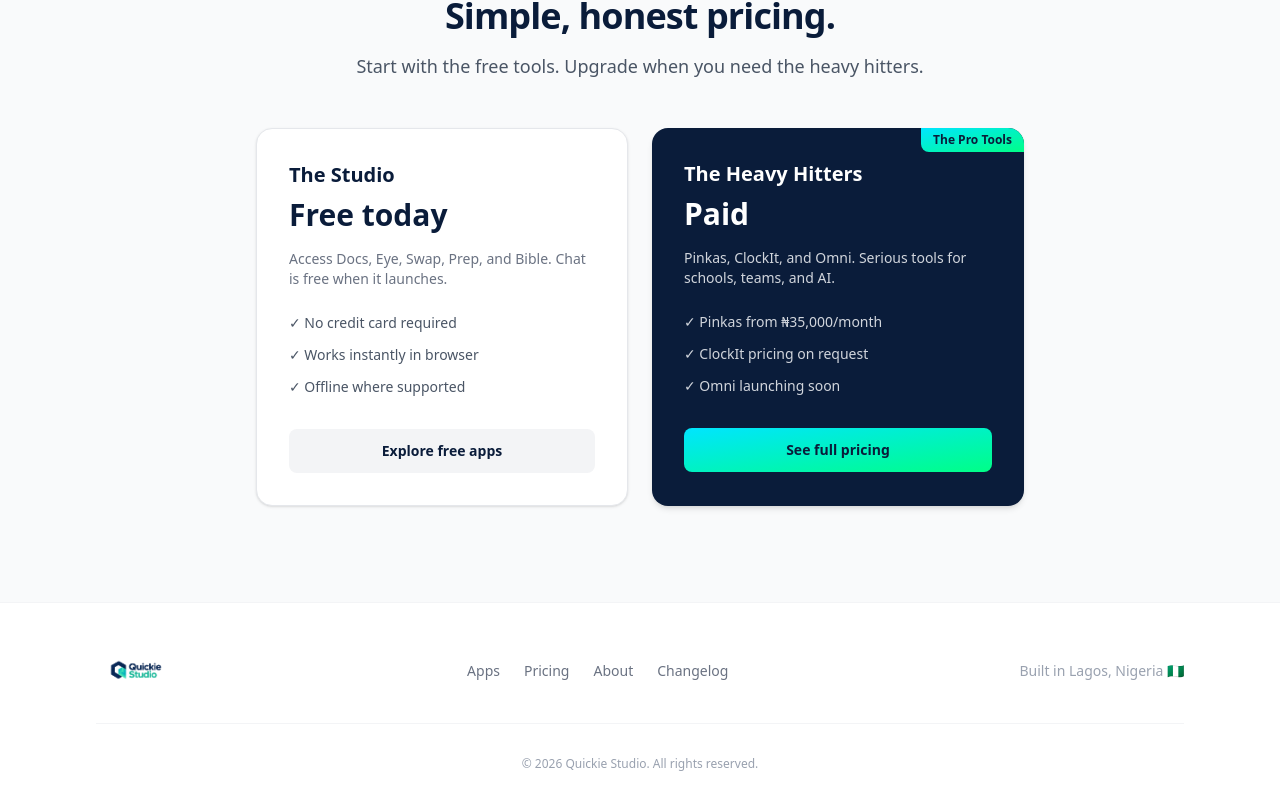
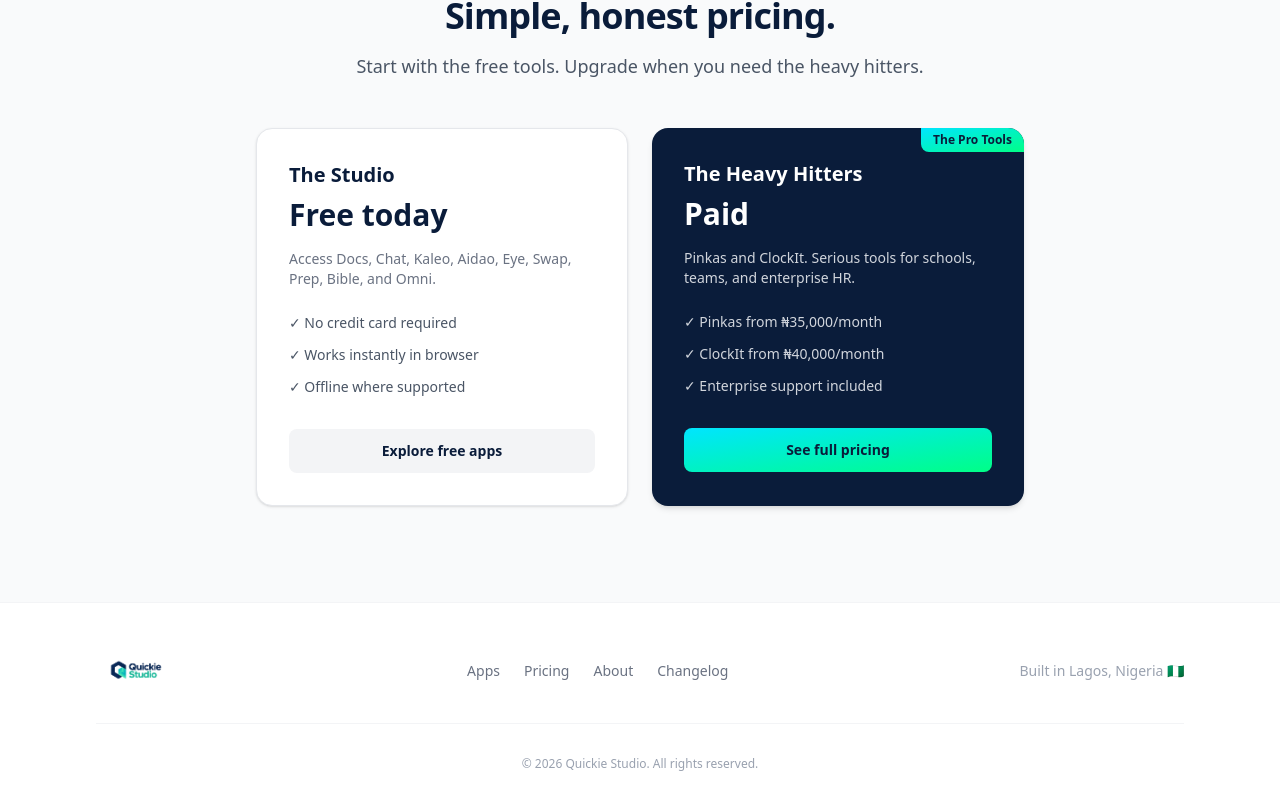
Before and after one commit to IamSalvation/quickie-studio, a Next.js app: page / in a window 1280 px wide. Shown: the part 5634-6444 px from the top of the page. Built offline with nearby package versions, Linux system fonts and the light colour scheme.

Commit message:
Fix: Update pricing summary and pricing page with live apps and correct ClockIt pricing

```diff
--- a/app/pricing/page.tsx
+++ b/app/pricing/page.tsx
@@ -76,6 +76,7 @@
               <ul className="space-y-4 mb-10 text-gray-300">
                 <li className="flex items-center gap-3"><span className="text-green font-bold">✓</span> Pinkas from ₦35,000/mo</li>
                 <li className="flex items-center gap-3"><span className="text-green font-bold">✓</span> ClockIt from ₦40,000/mo</li>
+                <li className="flex items-center gap-3"><span className="text-green font-bold">✓</span> Enterprise support</li>
               </ul>
 
               <Link href="/business" className="block w-full rounded-xl bg-quickie-gradient py-4 text-center font-bold text-navy hover:opacity-90 transition-opacity">
--- a/components/PricingSummary.tsx
+++ b/components/PricingSummary.tsx
@@ -19,7 +19,7 @@
             <h3 className="text-xl font-bold text-navy mb-2">The Studio</h3>
             <p className="text-3xl font-extrabold text-navy mb-4">Free today</p>
             <p className="text-sm text-gray-500 mb-6">
-              Access Docs, Eye, Swap, Prep, and Bible. Chat is free when it launches.
+              Access Docs, Chat, Kaleo, Aidao, Eye, Swap, Prep, Bible, and Omni.
             </p>
             <ul className="space-y-3 mb-8 text-sm text-gray-600">
               <li className="flex items-center gap-2">✓ No credit card required</li>
@@ -39,12 +39,12 @@
             <h3 className="text-xl font-bold text-white mb-2">The Heavy Hitters</h3>
             <p className="text-3xl font-extrabold text-white mb-4">Paid</p>
             <p className="text-sm text-gray-300 mb-6">
-              Pinkas, ClockIt, and Omni. Serious tools for schools, teams, and AI.
+              Pinkas and ClockIt. Serious tools for schools, teams, and enterprise HR.
             </p>
             <ul className="space-y-3 mb-8 text-sm text-gray-300">
               <li className="flex items-center gap-2">✓ Pinkas from ₦35,000/month</li>
-              <li className="flex items-center gap-2">✓ ClockIt pricing on request</li>
-              <li className="flex items-center gap-2">✓ Omni launching soon</li>
+              <li className="flex items-center gap-2">✓ ClockIt from ₦40,000/month</li>
+              <li className="flex items-center gap-2">✓ Enterprise support included</li>
             </ul>
             <Link href="/pricing" className="block w-full rounded-lg bg-quickie-gradient py-3 text-center text-sm font-bold text-navy hover:opacity-90 transition-opacity">
               See full pricing
```
